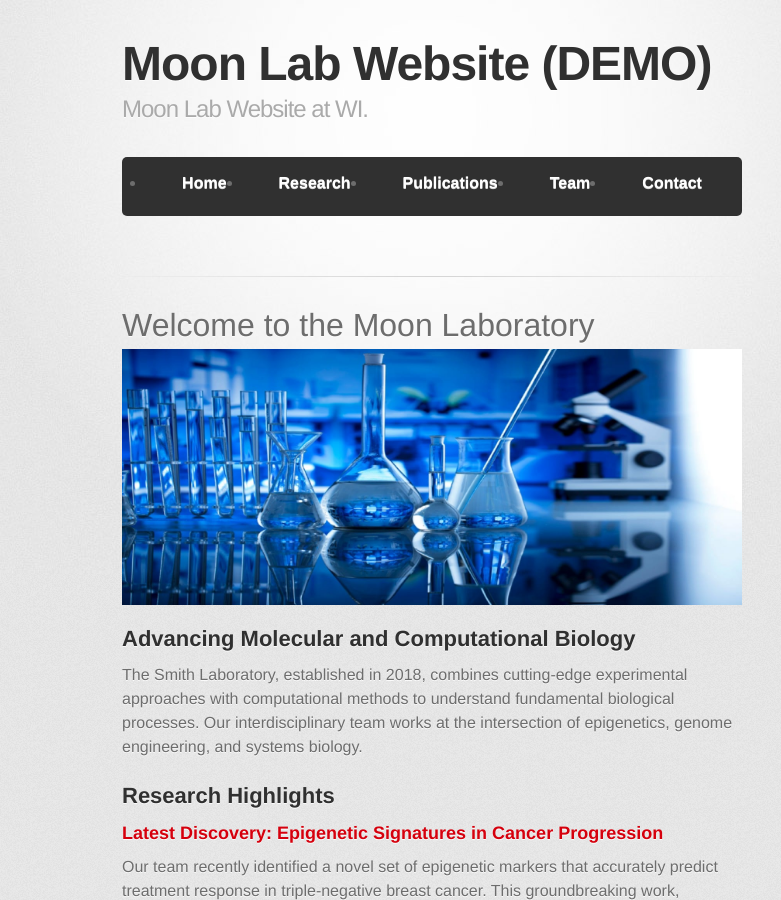
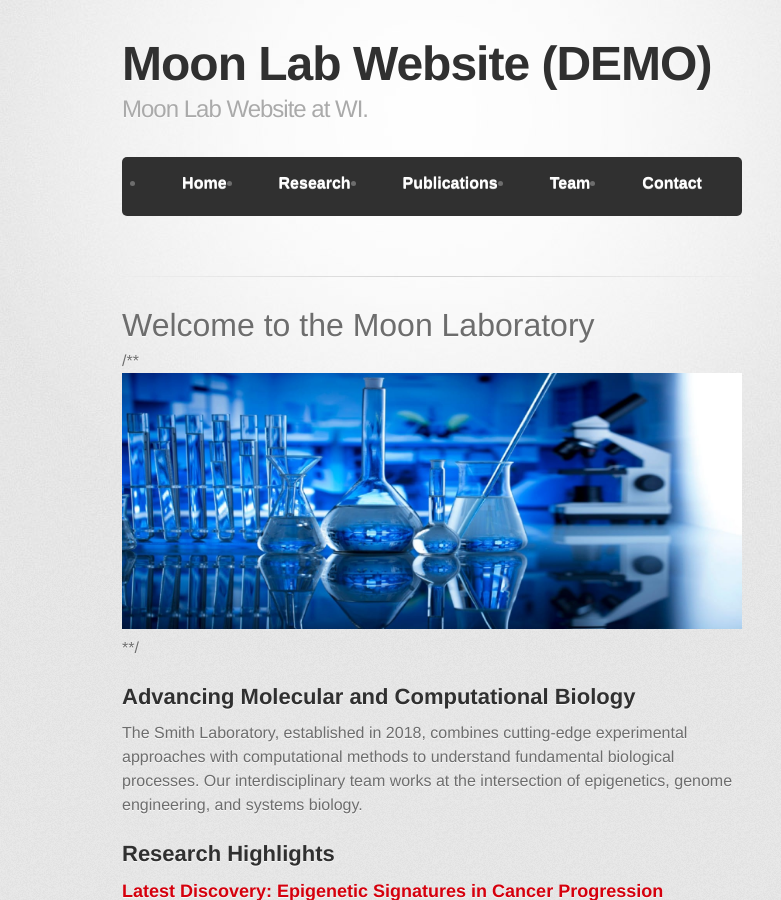
Before and after one commit to dr-andytseng/demolabwebsite, a Jekyll site: the page built from index.md, in a window 1280 px wide and 900 px high. Shown: the whole window, without its empty margins (208-989 px from the left). Built offline with Jekyll 4.4.1, drawn with Linux system fonts in a browser that asks for light colours; some web fonts are replaced.

Commit message:
Update index.md

```diff
--- a/index.md
+++ b/index.md
@@ -5,7 +5,7 @@ title: Home
 
 # Welcome to the Moon Laboratory
 
-## ![Lab Banner](assets/images/lab-banner.jpg)
+/** ![Lab Banner](assets/images/lab-banner.jpg) **/
 
 ## Advancing Molecular and Computational Biology
 
```
